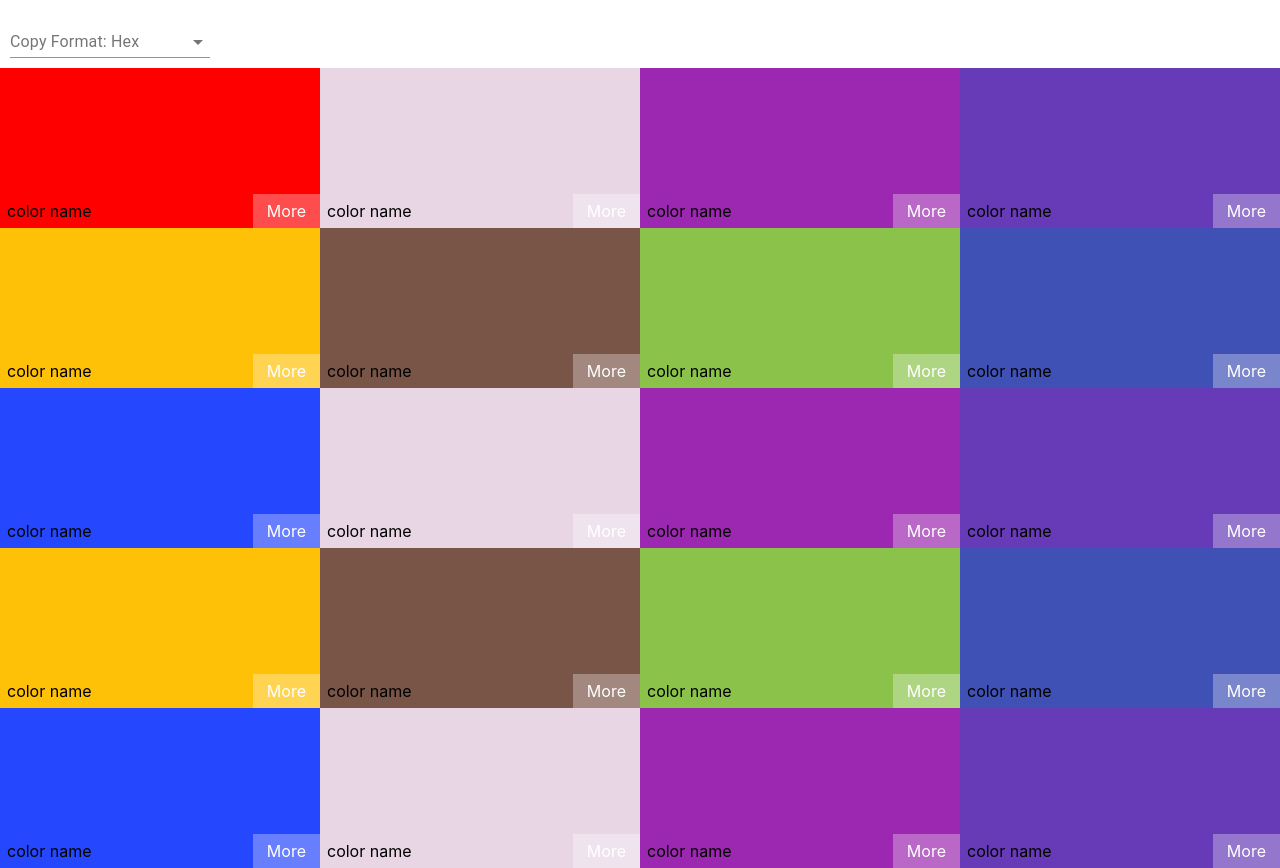
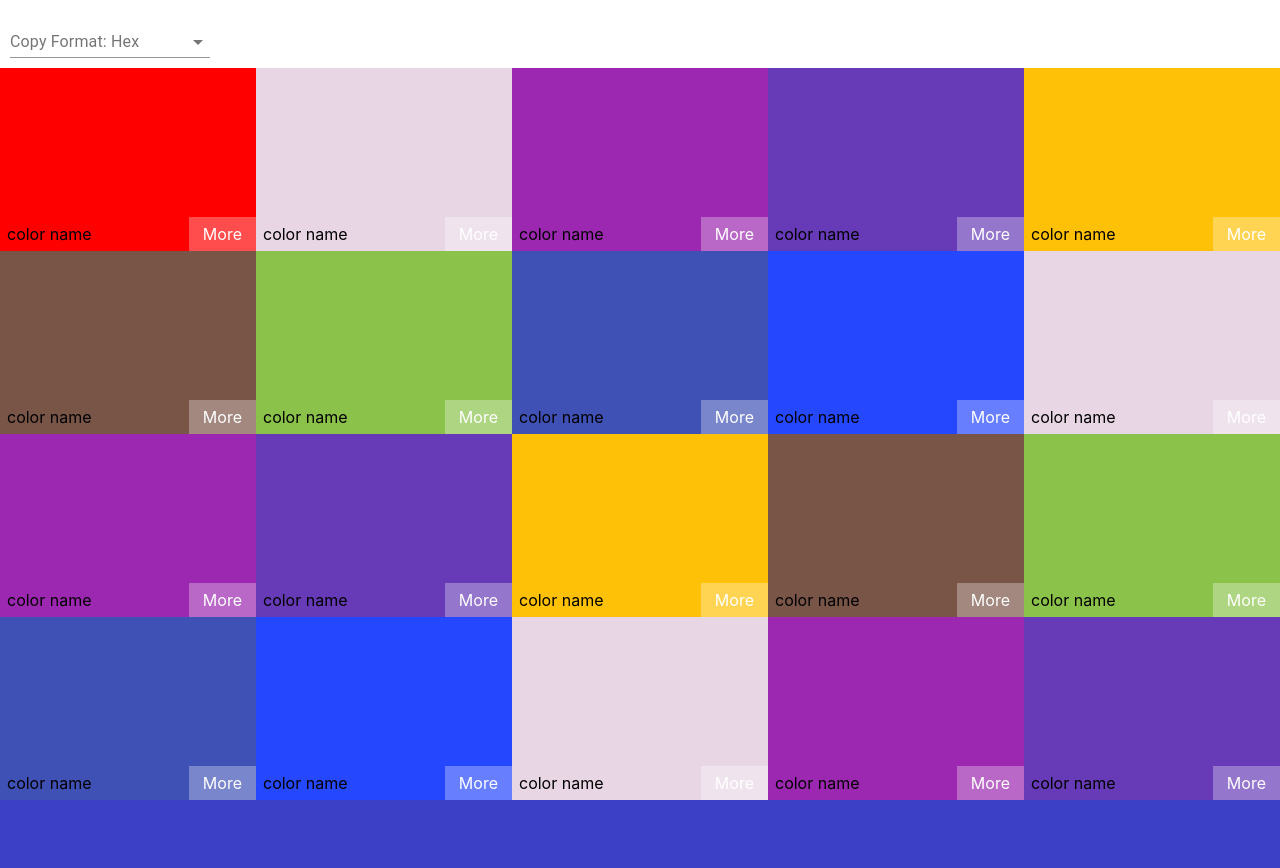
Before and after one commit to lucas-mdiniz/color-palette, a React (Create React App) app: page /palette/asd in a window 1280 px wide. After the commit the page ends 800 px from the top, so only its background shows below. Built offline with nearby package versions, Linux system fonts and the light colour scheme; data requests are answered from the project's data file; the HTML template or start-up script is replaced by a standard one.

Commit message:
Refactored the grid and implemented the color format for the color shades palette

```diff
--- a/src/ColorBox.js
+++ b/src/ColorBox.js
@@ -12,11 +12,12 @@ const CopyButton = styled.button`
     padding: 7px 20px;
     transition: 300ms;
     border: none;
+    cursor: pointer;
 `;
 
 const Box = styled.div`
     width: 100%;
-    height: 20vh;
+    height: 100%;
     background: ${props => props.color};
     position: relative;
     display: flex;
@@ -49,14 +50,31 @@ const StyledLink = styled(Link)`
 
 const BoxOverlay = styled.div`
     background: ${props => props.colorOverlay};
-    width: 100%;
     height: 100%;
-    transition: all 500ms;
-    position: absolute;
-    opacity: 1;
-    transform:  ${props => (props.colorCopied ? 'scale(50)' : 'scale(1)')};
+    transition: all 300ms;
+    position: fixed;
+    opacity: ${props => (props.colorCopied ? '1' : '0')};
+    height: 100vh;
+    width: 100vw;
+    top: 0;
+    left: 0;
     z-index: ${props => (props.colorCopied ? '10' : '-1')};
+`;
 
+const CopiedSign = styled.p`
+    top: 50%;
+    transform: translateY(-50%);
+    position: relative;
+    font-weight: bold;
+    font-size: 3rem;
+    color: #fff;
+    text-shadow: #000;
+    text-shadow: 2px 2px 3px rgb(0,0,0);
+    text-align: center;
+    background: #ffffff73;
+    padding: 20px;
+    line-height: 3rem;
+    text-transform: uppercase;
 `;
 
 class ColorBox extends Component{
@@ -81,21 +99,26 @@ class ColorBox extends Component{
     }
 
     copyColor(){
-        this.setState({copied: true}, () => {setTimeout(() =>{ this.setState({copied: false})}, 1500)});
+        this.setState({copied: true}, () => {setTimeout(() =>{ this.setState({copied: false})}, 1000)});
     }
 
     render(){
         return(
             <CopyToClipboard text={this.colorFormated()} onCopy={this.copyColor}>
                 <Box color={this.props.color}>
-                    <BoxOverlay colorOverlay={this.props.color} colorCopied={this.state.copied}/>
+                    <BoxOverlay colorOverlay={this.props.color} colorCopied={this.state.copied}>
+                        <CopiedSign>Copied!</CopiedSign>
+                    </BoxOverlay>
                     <ColorTitle>color name</ColorTitle>
-                    <StyledLink to={{
+                    {this.props.hasMore &&
+                        <StyledLink to={{
                             pathname: `/shades/${this.props.name}`,
                             state: {
                                 color: this.props.color
                             }
-                    }}>More</StyledLink>
+                        }}>More</StyledLink>
+                    }
+
                     <CopyButton onClick={this.handleClick}>copy</CopyButton>
                 </Box>
             </CopyToClipboard>
--- a/src/ColorShades.js
+++ b/src/ColorShades.js
@@ -3,7 +3,26 @@ import { withRouter } from "react-router";
 import chroma from "chroma-js";
 import ColorBox from './ColorBox';
 import PaletteHeader from './PaletteHeader';
+import styled from 'styled-components';
 
+
+const Container = styled.div`
+    display: flex;
+    flex-wrap: wrap;
+    height: 90vh;
+    flex-grow: 1;
+`;
+
+const GridItem = styled.div`
+    width: 25%;
+    height: 50%;
+`;
+
+const PaletteWrapper = styled.div`
+    height: 100vh;
+    display: flex;
+    flex-flow: column;
+`;
 
 class ColorShades extends Component{
 
@@ -11,16 +30,32 @@ class ColorShades extends Component{
         paleteSize: 8
     }
 
+    constructor(){
+        super();
+
+        this.state = {
+            colorFormat: 'hex'
+        }
+
+        this.handleFormat = this.handleFormat.bind(this);
+    }
+
+    handleFormat(colorFormat){
+        this.setState({colorFormat});
+    }
+
     colorShades(){
         const
             color = this.props.location.state.color,
-            step = 1/(this.props.paleteSize + 2);
+            step = 1/(this.props.paleteSize + 1);
         console.log(step);
 
         let colorShadesArray = [];
 
-        for(let i = step; i<=1-step; i+=step){
-            colorShadesArray.push(chroma(color).luminance(i).hex());
+        for(let i = step; i<=Math.ceil(1-step); i+=step){
+            if(colorShadesArray.length <this.props.paleteSize){
+                colorShadesArray.push(chroma(color).luminance(i).hex());
+            }
         }
 
         return colorShadesArray;
@@ -29,10 +64,12 @@ class ColorShades extends Component{
     render(){
 
         return(
-            <div>
-                <PaletteHeader></PaletteHeader>
-                {this.colorShades().map(color => <ColorBox color={color}/>)}
-            </div>
+            <PaletteWrapper>
+                <PaletteHeader colorFormat={this.handleFormat}></PaletteHeader>
+                <Container>
+                    {this.colorShades().map(color => <GridItem><ColorBox colorFormat={this.state.colorFormat} color={color}/></GridItem>)}
+                </Container>
+            </PaletteWrapper>
         )
     }
 }
--- a/src/Palette.js
+++ b/src/Palette.js
@@ -1,7 +1,27 @@
 import React, {Component} from 'react';
 import ColorBox from './ColorBox';
-import Grid from '@material-ui/core/Grid';
 import PaletteHeader from './PaletteHeader';
+import styled from 'styled-components';
+
+const Container = styled.div`
+    display: flex;
+    flex-wrap: wrap;
+    height: 90vh;
+    flex-grow: 1;
+`;
+
+const GridItem = styled.div`
+    width: 20%;
+    height: 25%;
+`;
+
+const PaletteWrapper = styled.div`
+    height: 100vh;
+    display: flex;
+    flex-flow: column;
+`;
+
+
 
 class Palette extends Component{
     constructor(){
@@ -23,16 +43,18 @@ class Palette extends Component{
 
         if(this.props.palettes.length !== 0){
             paletteRender = Object.entries(this.props.palettes.filter(palette => palette.id === this.props.urlParams.match.params.id)[0]
-            .colors).map(color => <Grid item xs={12} sm={4} md={3}><ColorBox color={color[1]} colorFormat={this.state.colorFormat} name={color[0]}/></Grid>);
+            .colors).map(color => <GridItem><ColorBox color={color[1]} colorFormat={this.state.colorFormat} name={color[0]} hasMore={true}/></GridItem>);
         } else {
             paletteRender = <p>loading</p>
         }
 
         return(
-            <Grid container>
+            <PaletteWrapper>
                 <PaletteHeader colorFormat={this.handleFormat}></PaletteHeader>
-                {paletteRender}
-            </Grid>
+                <Container>
+                    {paletteRender}
+                </Container>
+            </PaletteWrapper>
         )
     }
 }
--- a/src/PaletteHeader.js
+++ b/src/PaletteHeader.js
@@ -8,7 +8,6 @@ import Select from '@material-ui/core/Select';
 const StyledPaletteHeader = styled.div`
     background: #fff;
     padding: 10px;
-    width: 100%;
 `;
 
 const StyledSelect = styled(Select)`
```
